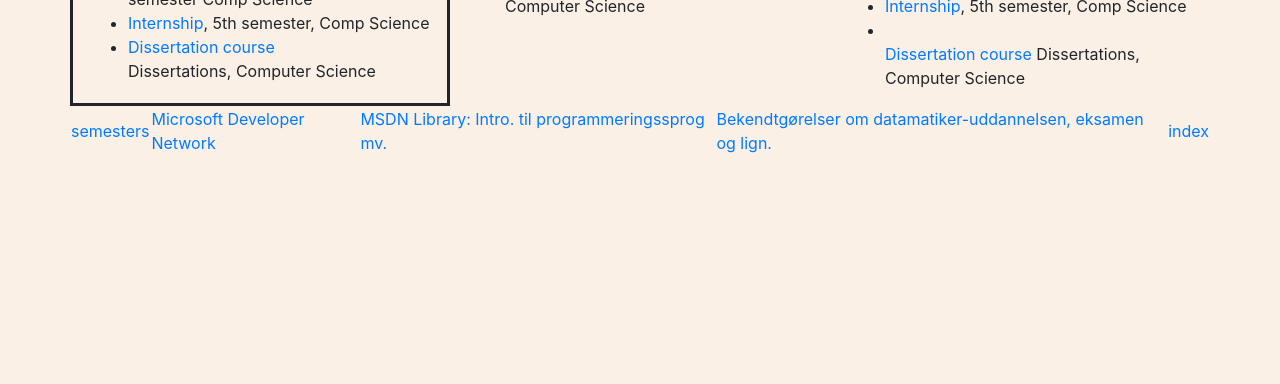
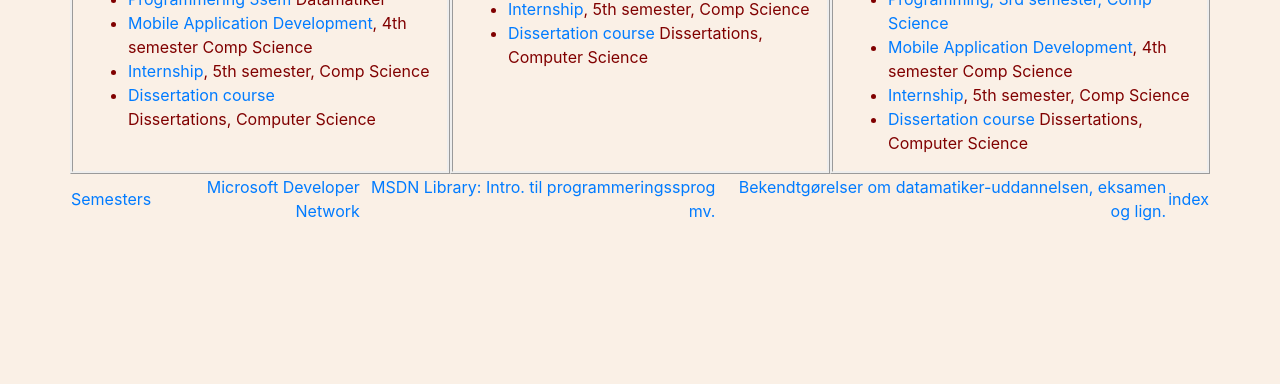
Before and after one commit to AkRockss/Opgave-2, a plain HTML site: page index.html in a window 1280 px wide. Shown: the part 416-800 px from the top of the page. Drawn offline with nearby package versions, Linux system fonts and the light colour scheme.

Commit message:
commit on master

```diff
--- a/CSS.css
+++ b/CSS.css
@@ -17,9 +17,3 @@ background-color:coral;
 text-align:justify;
 
 }
-
-a1:hover, a1:active {
-background-color:coral;
-text-align:justify;
-
-}
--- a/index.html
+++ b/index.html
@@ -24,28 +24,28 @@
 
   <h2 style="color: maroon; text-align: center; -moz-text-size-adjust: auto;">Cand.scient. i matematik og datalogi<br>
     Lektor p&aring; Datamatikeruddannelsen<br>
-    Zealand, Sjællands Erhvervsakademi, Roskilde</strong></div></h2>
+    Zealand, Sjællands Erhvervsakademi, Roskilde</strong></div></h2> <br>
 
 
   <table style="font-size:90%; color: maroon; width:100%">
-  <tr>
+  <tr style="text-align: center;">
     <td> Address (work): Maglegårdsvej 2, 4000 Roskilde<br/>
         E-mail (work) anbo(at)zealand.dk <br>
       <a href="http://www.easj.dk/">Erhvervsakademi Sjælland </a>
       &nbsp; <br>
        <a1> <a href="https://anbo-easj.dk/cv/" >CV</a1>
      </td>
-
+   </tr>
 
  </body>
-</table>
+</table><br>
 
 
 <div class="container">
 
   <div class="row">
 
-    <div class="col-sm-4" style="border-style: solid">
+    <div class="col-sm-4" style="color:maroon; border-style:ridge">
 	  <h2>Teaching autumn 2019</h2>
     <ul>
 		  <li><a href="https://docs.google.com/document/d/e/2PACX-1vQnP5GDXd2YmuUapbnNgaUAK-4gsDtZGDl-qZT-g3xsUCSvPhfr1OTdo7esf_b3qm3ypfQSwMuz5Mab/pub">Programmering 3sem</a> Datamatiker </li>
@@ -56,7 +56,7 @@
     </div>
 
 
-    <div class="col-sm-4">
+    <div class="col-sm-4" style="color:maroon; border-style:ridge">
 
     <h2> Teaching spring 2019</h2>
       <ul>
@@ -67,28 +67,31 @@
     </div>
 
 
-  <div class="col-sm-4">
+    <div class="col-sm-4" style="color:maroon; border-style:ridge">
   <h2> Teaching autumn 2018 </h2>
       <ul>
           <li><a href="https://anbo-easj.dk/prog3_2018autumn/index.html">Programming, 3rd semester, Comp Science</li>
         <li><a href="https://anbo-easj.dk/mobile2018autumn/index.html">Mobile Application Development</a>, 4th semester Comp Science</li>
          <li><a href="https://anbo-easj.dk/internship/index.html">Internship</a>, 5th semester, Comp Science</li>
-          <li></li><a href="https://anbo-easj.dk/dissertation2018autumn/">Dissertation course</a> Dissertations, Computer Science</li>
+          <li><a href="https://anbo-easj.dk/dissertation2018autumn/">Dissertation course</a> Dissertations, Computer Science</li>
       </ul>
   </div>
+  <br>
 
 
   <table>
-    <tr>
-  <td><a href="https://anbo-easj.dk/undervisning/Previous"> semesters </td>
-
+    <tr style="text-align: end">
+  <td><a href="https://anbo-easj.dk/undervisning/Previous"> Semesters </td>
   <td><a href="https://msdn.microsoft.com/en-us/default.aspx">Microsoft Developer Network</a></td>
-  <td><a href="https://msdn.microsoft.com/en-us/library/default.aspx">MSDN Library: Intro. til programmeringssprog mv.</a>
+  <td><a href="https://msdn.microsoft.com/en-us/library/default.aspx">MSDN Library: Intro. til programmeringssprog mv.</a></td>
   <td><a href="https://anbo-easj.dk/bekendtgoerelser/">Bekendtg&oslash;relser om datamatiker-uddannelsen, eksamen og lign. </a></td>
   <td><a href="index.htm">index</a></td>
 
     </tr>
     </table>
+
+
+
 </div>
 
 </div>
```
